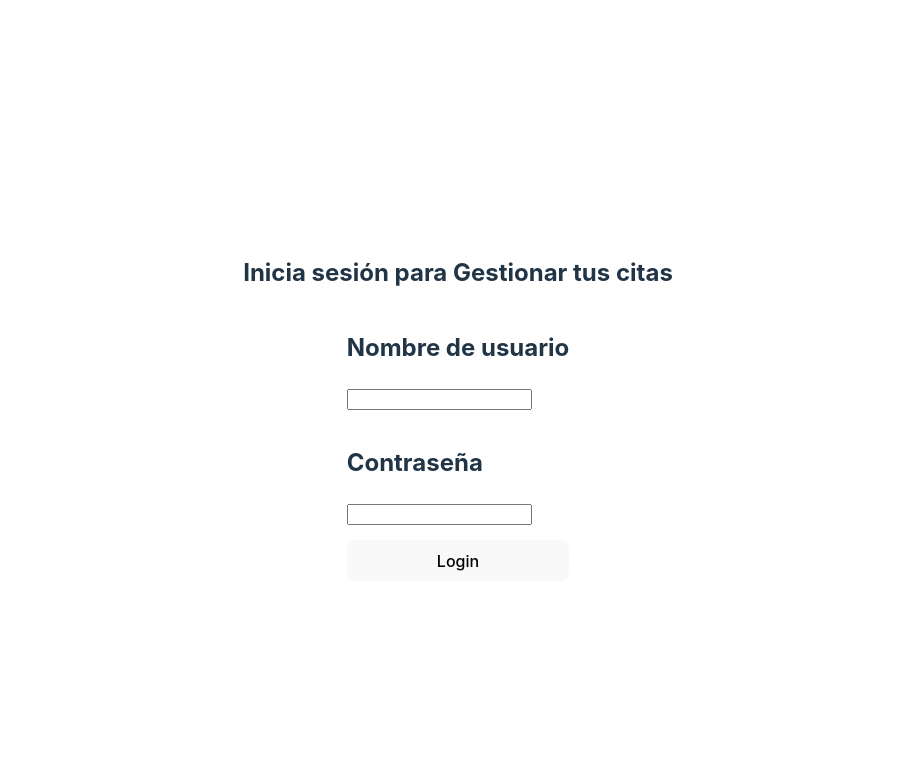
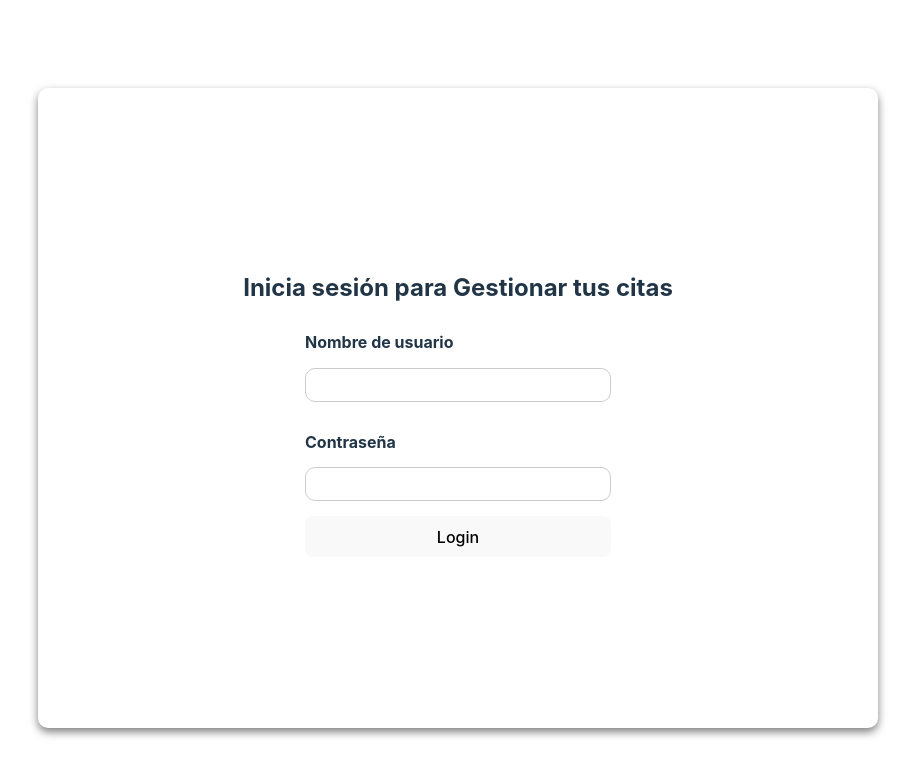
Before and after one commit to FranciscoLopezKanto/FrontGestionAsistencia, a React (Vite) app: page / in a window 1280 px wide. Shown: the top 776 px of the page, without its empty margins (190-1105 px from the left). Built offline with nearby package versions, Linux system fonts and the light colour scheme.

Commit message:
Add initial project files

```diff
--- a/src/pages/login/index.tsx
+++ b/src/pages/login/index.tsx
@@ -1,6 +1,6 @@
 import React, { useState } from 'react';
 import { useNavigate } from 'react-router-dom';
-import {FormStyled, InputStyled, LoginContainerStyled} from './styles'
+import {FormStyled, InputStyled, LoginContainer, LoginContainerStyled} from './styles'
 
 const Login = () => {
   const [username, setUsername] = useState('');
@@ -18,9 +18,10 @@ const handleLogin = (e: React.FormEvent<HTMLDivElement>) => {
 };
 
   return (
-    <LoginContainerStyled>
+    <LoginContainer>
+      <LoginContainerStyled>
 
-      <h2>Inicia sesión para Gestionar tus citas</h2>
+      <h1>Inicia sesión para Gestionar tus citas</h1>
       <FormStyled onSubmit={handleLogin}>
 
         <InputStyled>
@@ -43,7 +44,8 @@ const handleLogin = (e: React.FormEvent<HTMLDivElement>) => {
         </InputStyled>
         <button type="submit">Login</button>
       </FormStyled>
-    </LoginContainerStyled>
+      </LoginContainerStyled>
+    </LoginContainer>
   );
 };
 
--- a/src/pages/login/styles/index.ts
+++ b/src/pages/login/styles/index.ts
@@ -1,29 +1,44 @@
 import styled from 'styled-components';
 
+export const LoginContainer = styled.div`
+  display: flex;
+  flex-direction: column;
+  justify-content: center;
+  align-items: center;
+  height: 100vh;
+  width: 100vw;
+`;
 export const LoginContainerStyled = styled.div`
   display: flex;
   flex-direction: column;
-  justify-content: center;  /* Centrado vertical */
-  align-items: center;      /* Centrado horizontal */
-  height: 100vh;            /* Ocupa toda la altura del viewport */
-  width: 100vw;             /* Opcional: ocupar todo el ancho */
+  justify-content: center;
+  align-items: center;
+  height: 600px;
+  width: 800px;
+  box-shadow: 0 4px 8px rgba(0, 0, 0, 0.5);
+  padding: 20px;
+  border-radius: 10px;
+  h1 {
+    text-align: center;
+    font-size: 24px;
+  }
 `;
-
 export const FormStyled = styled.div`
   display: flex;
   flex-direction: column;
   gap: 15px;
-
-  h2 {
-    font-size: 14px;
-    text-align: left;  /* Ajustado a la izquierda */
-  }
 `;
 
 export const InputStyled = styled.div`
-  gap: 15px; /* Ajusté el valor ya que "1500px" era un valor inusualmente grande */
-
   h2 {
-    font-size: 24px; /* Ajusté el tamaño del texto ya que "104px" era bastante grande */
+    text-align: left;
+    font-size: 16px;
+  }
+  input {
+    width: 300px;
+    height: 30px;
+    border: 1px solid #ccc;
+    border-radius: 10px;
+    font-size: 16px;
   }
 `;
```
Also changed, not shown: src/assets/logo.webp (added).
